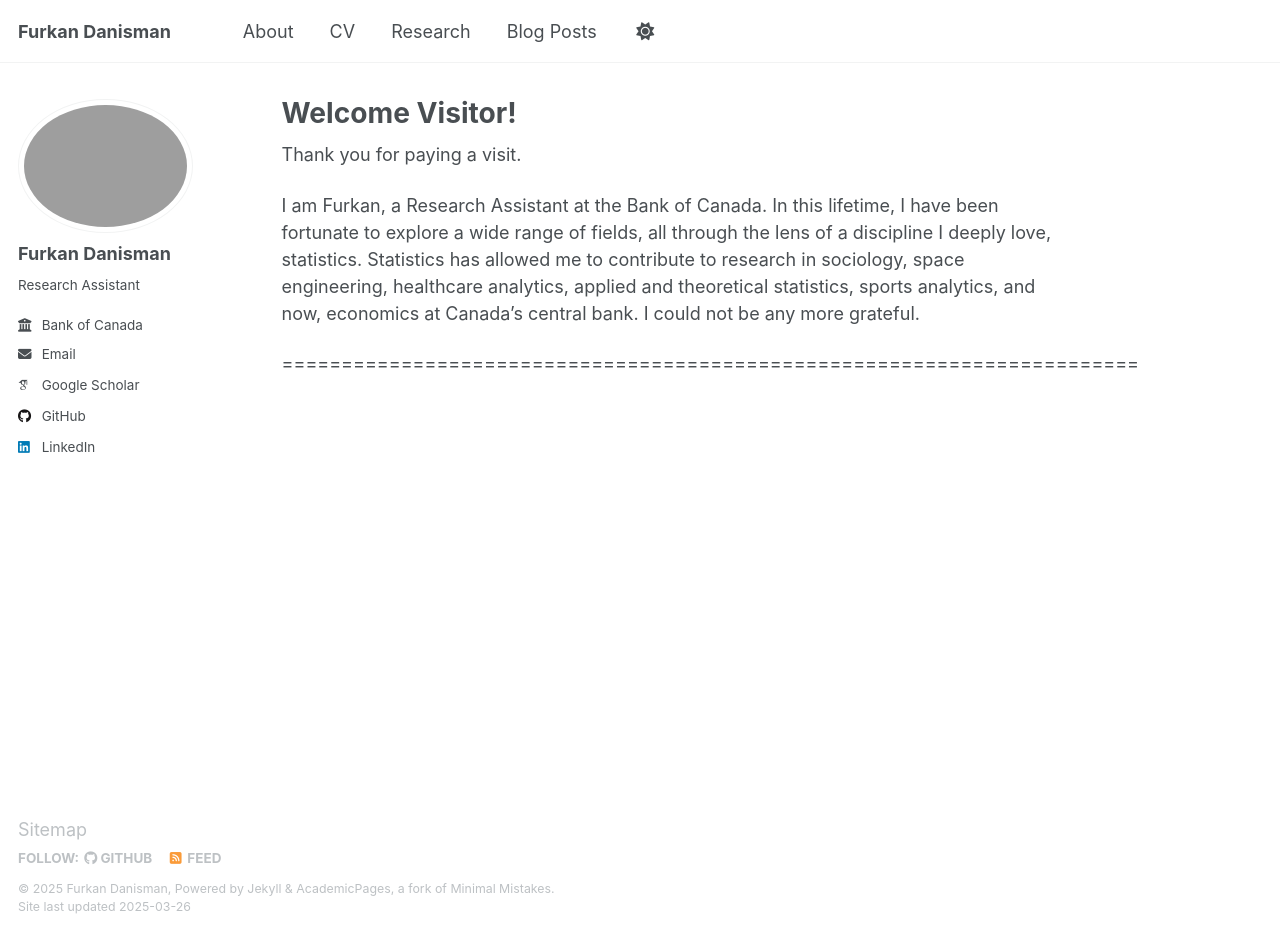
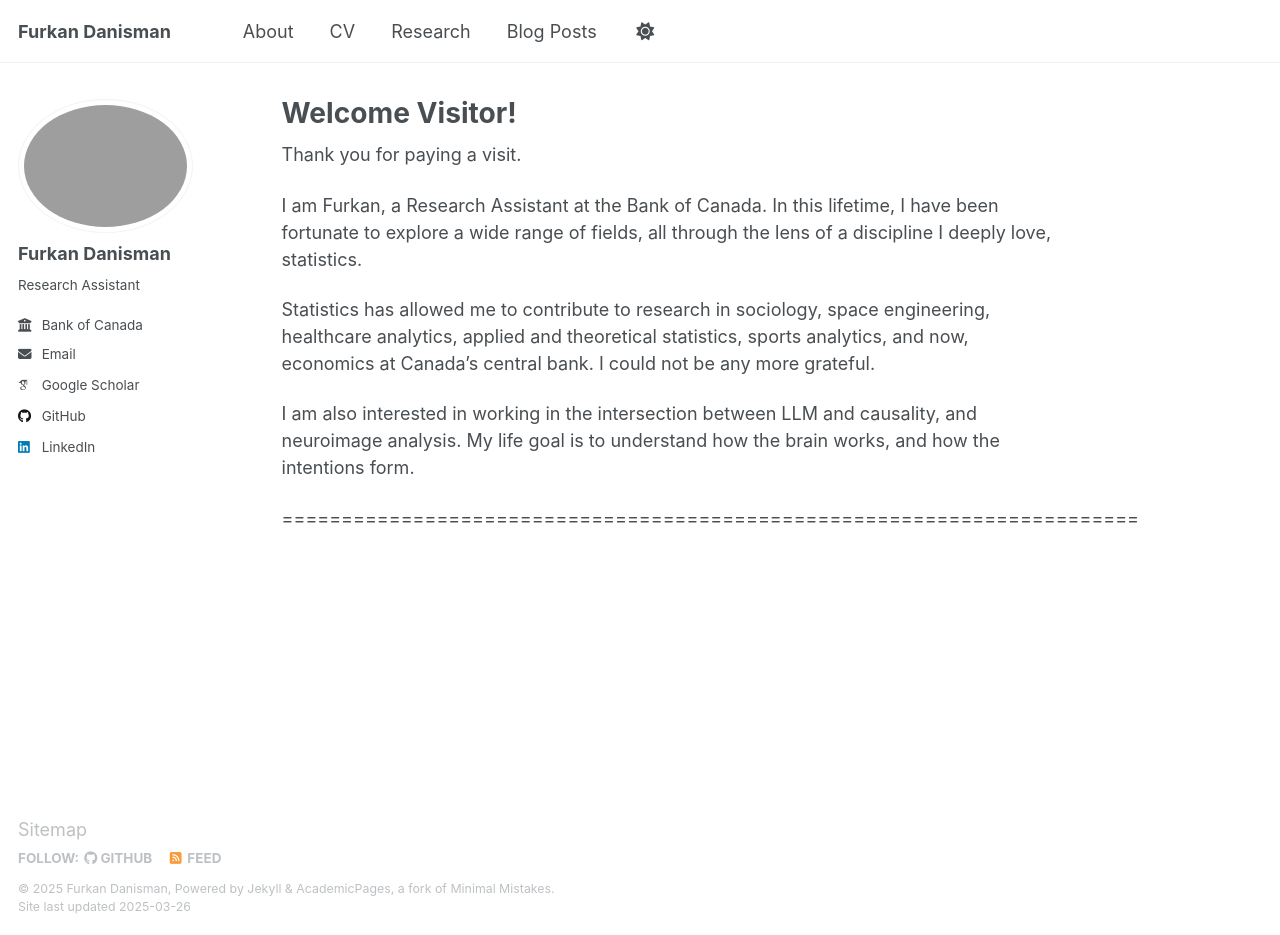
Before and after one commit to FurkanDanisman/FurkanDanisman.github.io, a Jekyll site: the page built from _pages/about.md, in a window 1280 px wide and 935 px high. Built offline with Jekyll 4.4.1, drawn with Linux system fonts in a browser that asks for light colours; some web fonts are replaced.

Commit message:
Update about.md

```diff
--- a/_pages/about.md
+++ b/_pages/about.md
@@ -9,6 +9,10 @@ redirect_from:
 
 Thank you for paying a visit.
 
-I am Furkan, a Research Assistant at the Bank of Canada. In this lifetime, I have been fortunate to explore a wide range of fields, all through the lens of a discipline I deeply love, statistics. Statistics has allowed me to contribute to research in sociology, space engineering, healthcare analytics, applied and theoretical statistics, sports analytics, and now, economics at Canada’s central bank. I could not be any more grateful.
+I am Furkan, a Research Assistant at the Bank of Canada. In this lifetime, I have been fortunate to explore a wide range of fields, all through the lens of a discipline I deeply love, statistics.
+
+Statistics has allowed me to contribute to research in sociology, space engineering, healthcare analytics, applied and theoretical statistics, sports analytics, and now, economics at Canada’s central bank. I could not be any more grateful.
+
+I am also interested in working in the intersection between LLM and causality, and neuroimage analysis. My life goal is to understand how the brain works, and how the intentions form.
 
 ========================================================================
```
